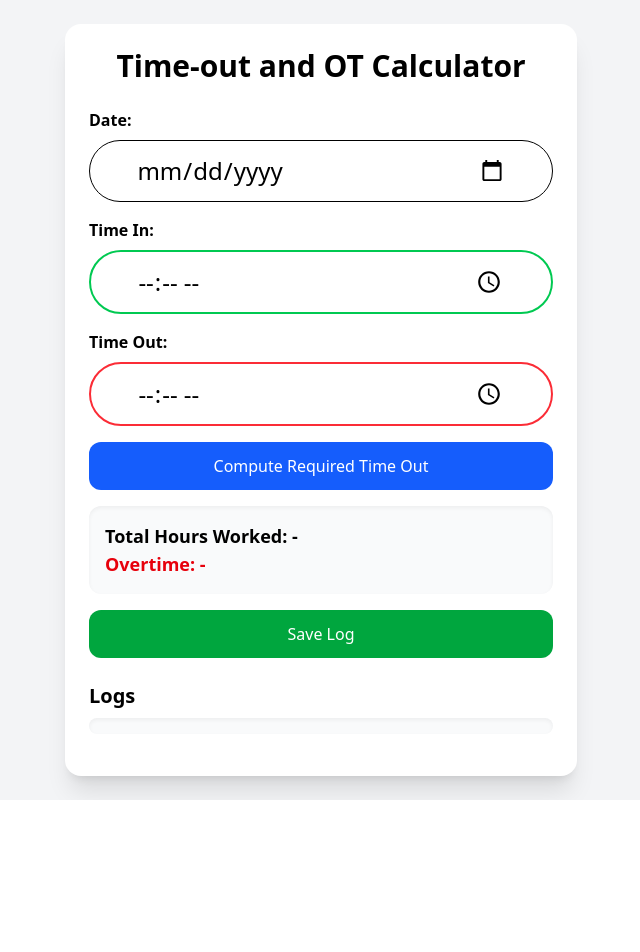
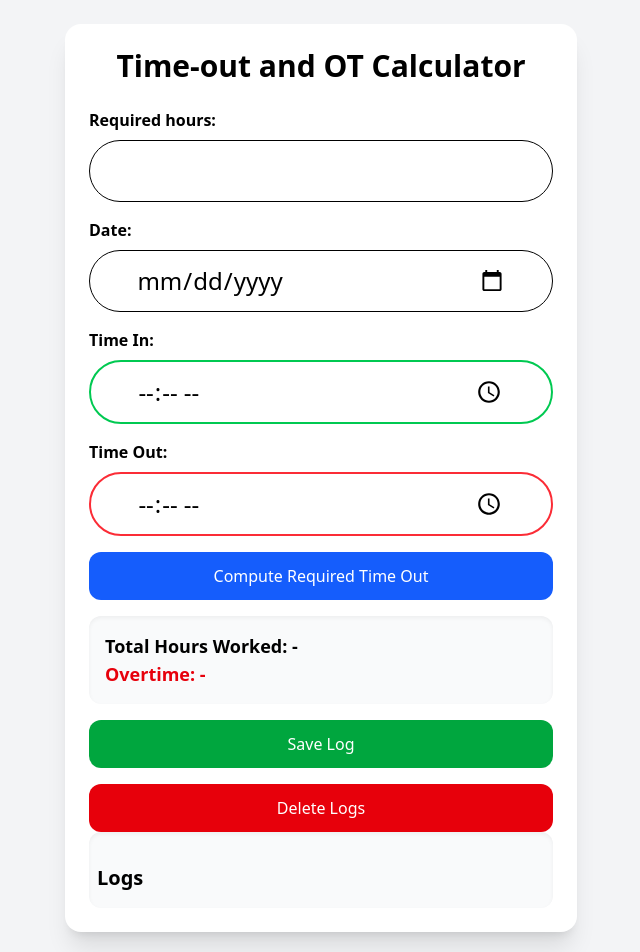
Before and after one commit to lowiechojas/otcalculator, a React (Vite) app: page / in a window 1280 px wide. Shown: the top 952 px of the page, without its empty margins (319-959 px from the left). Before the commit the page ends 800 px from the top, so only its background shows below. Built offline with nearby package versions, Linux system fonts and the light colour scheme.

Commit message:
Addevercel analytics

```diff
--- a/package.json
+++ b/package.json
@@ -2,7 +2,7 @@
   "name": "otcalc",
   "private": true,
   "version": "0.0.0",
-   "homepage": ".",
+  "homepage": ".",
   "type": "module",
   "scripts": {
     "dev": "vite",
@@ -11,6 +11,7 @@
   },
   "dependencies": {
     "@tailwindcss/vite": "^4.1.17",
+    "@vercel/analytics": "^2.0.0",
     "framer-motion": "^12.23.24",
     "react": "^19.2.0",
     "react-dom": "^19.2.0"
--- a/src/components/RealTimeApp.jsx
+++ b/src/components/RealTimeApp.jsx
@@ -1,11 +1,14 @@
 import "../index.css";
 import { useState, useEffect } from "react";
 import { motion } from "framer-motion";
+import { Analytics } from "@vercel/analytics/react";
 
 export default function RealTimeApp() {
 const REQUIRED_HOURS = 9;
 const REQUIRED_MINUTES = 15;
 
+const [hoursRequired, setHoursRequired] = useState(REQUIRED_HOURS);
+const [minutesRequired, setMinutesRequired] = useState(REQUIRED_MINUTES);
 const [dateIn, setDateIn] = useState("");
 const [timeIn, setTimeIn] = useState("");
 const [timeOut, setTimeOut] = useState("");
@@ -15,6 +18,9 @@ const [logs, setLogs] = useState(() => {
 const saved = localStorage.getItem("timeLogs");
 return saved ? JSON.parse(saved) : [];
 });
+
+
+
 
 
 useEffect(() => {
@@ -72,6 +78,11 @@ setTimeOut(`${h}:${m}`);
 }
 
 
+function computeRequiredHours(){
+
+}
+
+
 function addLog() {
     console.log("Adding log with:", {timeIn, timeOut, totalHours, overtime, dateIn});
 if (!timeIn || !timeOut) return;
@@ -87,11 +98,21 @@ dateIn,
 ]);
 }
 
+function deleteLogs() {
+    localStorage.removeItem("timeLogs");
+    setLogs([]);
+}
+
 
 return (
-<div className="min-h-screen bg-gray-100 p-6 flex justify-center">
+<div className="min-h-screen bg-gray-100 p-6 flex flex-row justify-center">
+
 <motion.div initial={{ opacity: 0, y: 20 }} animate={{ opacity: 1, y: 0 }} className="bg-white p-6 rounded-2xl shadow-xl w-full max-w-lg">
+    <div className="grid">
 <h1 className="text-3xl font-bold text-center mb-6">Time-out and OT Calculator</h1>
+
+<label className="block mb-2 font-semibold">Required hours:</label>
+<input type="number" className="w-full p-3 border rounded-xl mb-4"/>
 
 <label className="block mb-2 font-semibold">Date:</label>
 <input type="date" className="w-full p-3 border rounded-xl mb-4" value={dateIn} onChange={(e) => setDateIn(e.target.value)} />
@@ -112,12 +133,15 @@ return (
 <p className="text-lg font-semibold text-red-600">Overtime: {overtime}</p>
 </motion.div>
 
-
-<button onClick={addLog} className="w-full bg-green-600 text-white py-3 rounded-xl hover:bg-green-700">Save Log</button>
+<button onClick={addLog} className="w-full bg-green-600 text-white py-3 rounded-xl hover:bg-green-700 mb-4">Save Log</button>
+<button onClick={deleteLogs} className="w-full bg-red-600 text-white py-3 rounded-xl hover:bg-green-700">Delete Logs</button>
 
 
+</div>
+
+
+    <div className="max-h-full grid overflow-y-hidden p-2 bg-gray-50 rounded-xl shadow-inner">
         <h2 className="text-xl font-bold mt-6 mb-2">Logs</h2>
-<div className="max-h-60 overflow-y-auto p-2 bg-gray-50 rounded-xl shadow-inner">
         {logs.map((log, i) => (
             <div key={i} className="p-3 border-b">
             <p><strong>Date:</strong> {log.dateIn}</p>
@@ -128,6 +152,10 @@ return (
         ))}
     </div>
 </motion.div>
+
+<div>
+<Analytics />
+</div>
 </div>
 );
 }
--- a/src/index.css
+++ b/src/index.css
@@ -6,7 +6,7 @@ input {
   -moz-appearance: none;
 }
 
-input[type="time"], input[type="date"] {
+input[type="time"], input[type="date"], input[type="number"] {
     padding-left: 10%;
     padding-right: 10%;
     border-radius: 50px;
```
Also changed, not shown: 1 other file (tests, documents, lock files or other folders). Lines whose indentation alone changed are shown as unchanged.
